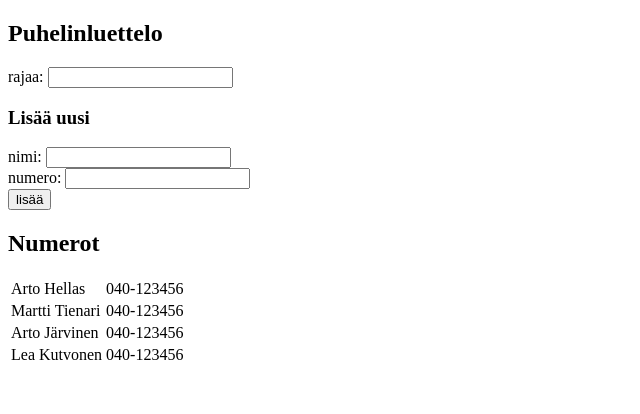
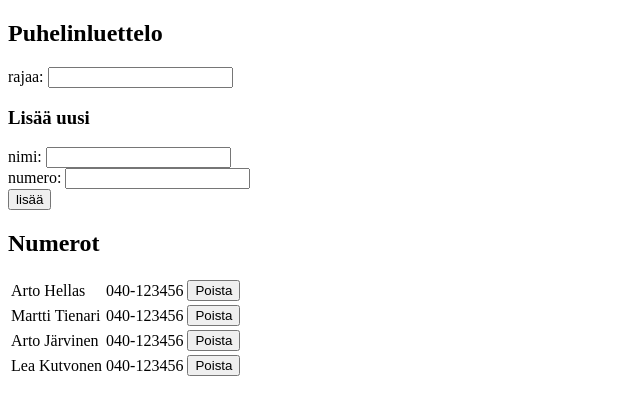
Before and after one commit to vakiovale/CS-course-fs2, a React (Create React App) app: page / in a window 1280 px wide. Shown: the top 414 px of the page, without its empty margins (0-640 px from the left). Built offline with nearby package versions, Linux system fonts and the light colour scheme; data requests are answered from the project's data file.

Commit message:
Added delete function

```diff
--- a/src/components/App.js
+++ b/src/components/App.js
@@ -13,14 +13,18 @@ class App extends React.Component {
     }
   }
 
-  componentWillMount() {
-    console.log('will mount')
+  refresh() {
     personService
       .getAll()
       .then(response => {
         console.log('promise fulfilled')
         this.setState({ persons: response.data })
       })
+  }
+
+  componentWillMount() {
+    console.log('will mount')
+    this.refresh()
   }
 
   addContact = (event) => {
@@ -32,15 +36,26 @@ class App extends React.Component {
     const persons = this.state.persons
 
     if(!persons.some(person => person.name === name)) {
-      persons.push(newPerson)
       personService
         .create(newPerson)
         .then(response => {
           console.log(response)
+          this.refresh()
         })
       this.setState({ persons: persons })
     } else {
       console.log('Nimi on jo luettelossa!')
+    }
+  }
+
+  deleteHandler = (id) => {
+    return () => {
+      personService
+        .remove(id)
+        .then(response => {
+          console.log(response)
+          this.refresh()
+        })
     }
   }
 
@@ -63,7 +78,7 @@ class App extends React.Component {
          filter={this.state.filter} handleFilterChange={this.handleFilterChange}
          addContact={this.addContact} newName={this.state.newName}
          handleNameChange={this.handleNameChange} newPhone={this.state.newPhone}
-         handlePhoneChange={this.handlePhoneChange} />
+         handlePhoneChange={this.handlePhoneChange} deleteHandler={this.deleteHandler} />
       </div>
     )
   }
--- a/src/components/Puhelinluettelo.js
+++ b/src/components/Puhelinluettelo.js
@@ -4,7 +4,8 @@ import PuhelinluetteloLista from './PuhelinluetteloLista'
 
 const Puhelinluettelo = ({ persons, filter,
   handleFilterChange, addContact, newName,
-  handleNameChange, newPhone, handlePhoneChange }) => {
+  handleNameChange, newPhone, handlePhoneChange,
+  deleteHandler }) => {
 
   return (
     <div>
@@ -15,7 +16,7 @@ const Puhelinluettelo = ({ persons, filter,
       <NumeroLomake addContact={addContact} newName={newName}
        handleNameChange={handleNameChange} newPhone={newPhone}
        handlePhoneChange={handlePhoneChange} />
-      <PuhelinluetteloLista persons={persons} filter={filter} />
+      <PuhelinluetteloLista persons={persons} filter={filter} deleteHandler={deleteHandler} />
     </div>
   )
 }
--- a/src/components/PuhelinluetteloLista.js
+++ b/src/components/PuhelinluetteloLista.js
@@ -1,6 +1,6 @@
 import React from 'react'
 
-const PuhelinluetteloLista = ({ persons, filter }) => {
+const PuhelinluetteloLista = ({ persons, filter, deleteHandler }) => {
   return (
     <div>
       <h2>Numerot</h2>
@@ -13,6 +13,9 @@ const PuhelinluetteloLista = ({ persons, filter }) => {
             <tr key={person.name}>
               <td>{person.name}</td>
               <td>{person.number}</td>
+              <td>
+                <button onClick={deleteHandler(person.id)}>Poista</button>
+              </td>
             </tr>
           )}
         </tbody>
--- a/src/services/persons.js
+++ b/src/services/persons.js
@@ -10,4 +10,8 @@ const create = (person) => {
   return axios.post(url, person)
 }
 
-export default { getAll, create }
+const remove = (id) => {
+  return axios.delete(url + "/" + id)
+}
+
+export default { getAll, create, remove }
```
